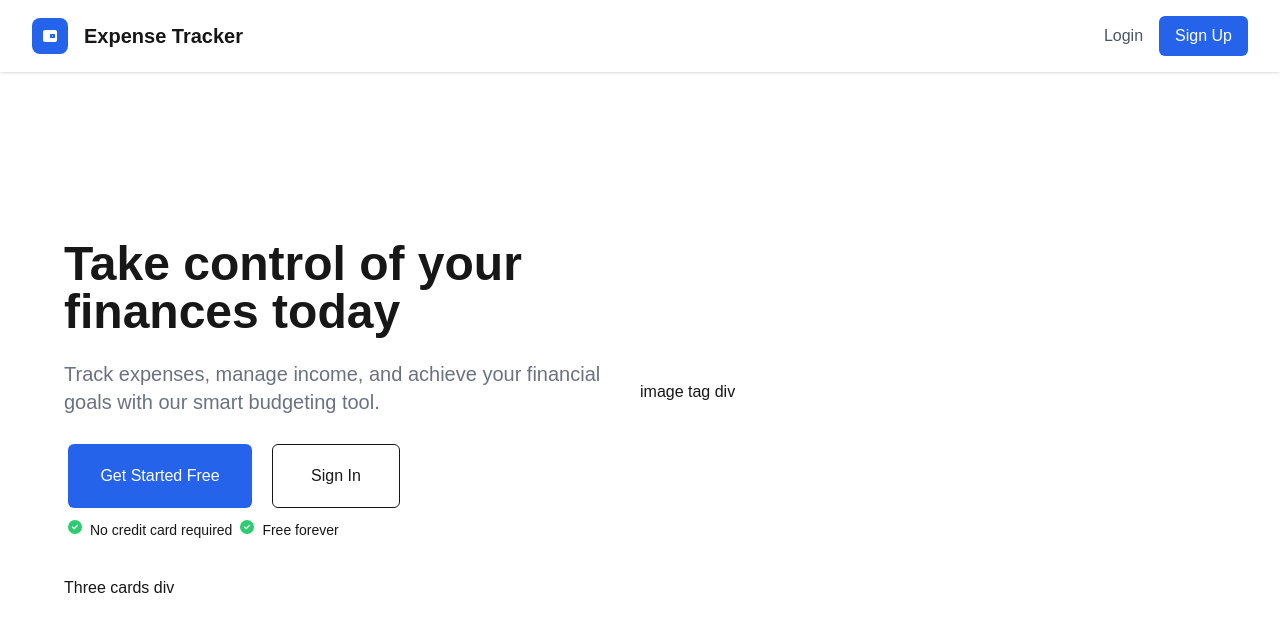
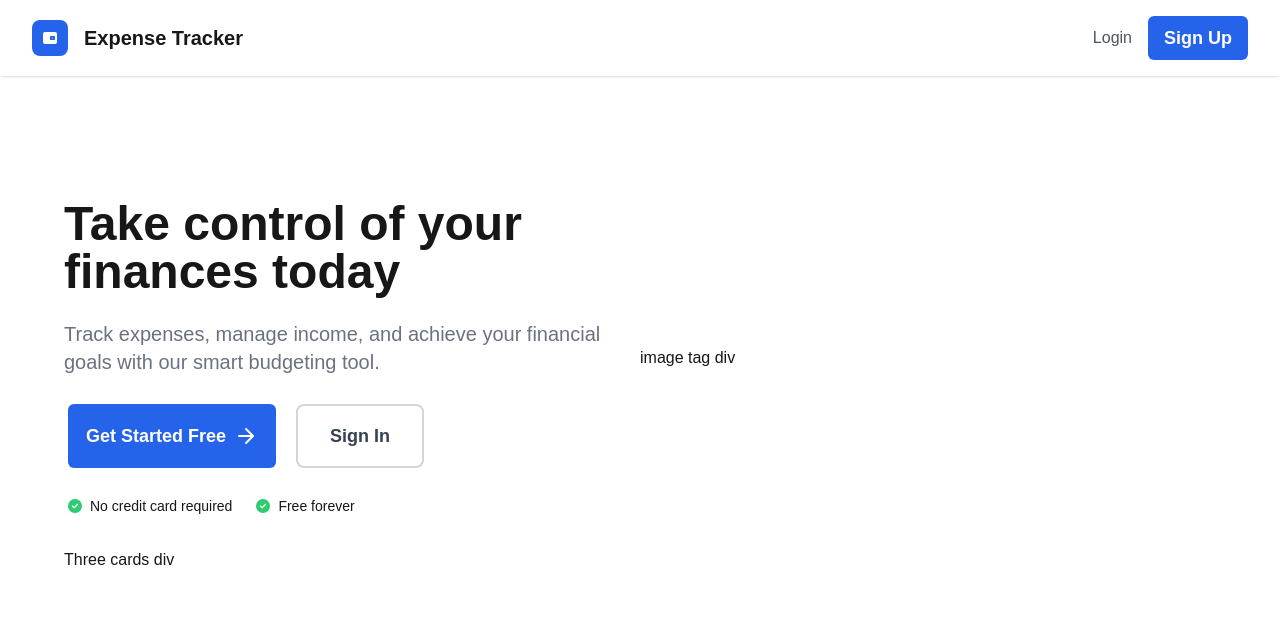
Before and after one commit to aswin1998-8/Expense-app-frontend, a Next.js app in the folder expense-app/: page /expense-tracker in a window 1280 px wide. Shown: the top 632 px of the page. Built offline with nearby package versions, Linux system fonts and the light colour scheme.

Commit message:
some changes

```diff
--- a/expense-app/app/(public)/expense-tracker/page.tsx
+++ b/expense-app/app/(public)/expense-tracker/page.tsx
@@ -1,10 +1,10 @@
 "use client";
-import React from "react";
 import AppPrimaryButton from "../../../components/appPrimaryButton/appPrimaryButton";
 import CheckIcon from "../../../components/icons/checkicon"
+import ArrowIcon from "../../../components/icons/arrowicon"
 const ExpenseTracker = () => {
     return (
-       <div className="mt-60">
+       <div className="mt-50">
         <div className="max-w-6xl mx-auto mx-6 my-4">
             <div className="flex items-center justify-between my-8">
                 <div className="w-1/2">
@@ -16,23 +16,36 @@ const ExpenseTracker = () => {
                     </div>
                     <div className="mt-6 flex  col-2">
                         <div className="p-1">
-                        <AppPrimaryButton className="w-46 h-16" onClick={() => {}}>
+                        <AppPrimaryButton className="w-52 h-16 flex items-center justify-center" onClick={() => {}}>
+                            <div className="flex gap-2 items-center justify-center">
                             Get Started Free
+                            <ArrowIcon></ArrowIcon>
+                            </div>
                         </AppPrimaryButton>
                         </div>
                         <div className="p-1 pl-4">
-                        <button className="bg-[white] text-md font-medium px-4 py-2 border rounded-md hover:cursor-pointer w-32 h-16">
+                        <button className="border-2 border-gray-300 hover:border-gray-400 text-gray-700 px-8 py-4 rounded-lg font-semibold text-lg transition">
                             Sign In
                         </button>
                         </div>
 
                     </div>
-                    <div className="mt-1 flex  col-2">
-                        <div className="p-1 flex">
-                        <CheckIcon></CheckIcon><p className="text-sm pl-2">No credit card required</p>
+                    <div className="mt-6 flex  col-2 pl-1">
+                        <div className="flex items-center justify-center">
+                            <div>
+                            <CheckIcon></CheckIcon>
+                            </div>
+                            <div>
+                                <p className="text-sm pl-2">No credit card required</p>
+                            </div>
                         </div>
-                        <div className="p-1 flex">
-                        <CheckIcon></CheckIcon><p className="text-sm pl-2">Free forever</p>
+                        <div className="pl-6 flex items-center  justify-center">
+                        <div>
+                           <CheckIcon></CheckIcon>
+                        </div>
+                        <div>
+                           <p className="text-sm pl-2">Free forever</p>
+                        </div>
                         </div>
                     </div>
                 </div>
--- a/expense-app/components/appPrimaryButton/appPrimaryButton.tsx
+++ b/expense-app/components/appPrimaryButton/appPrimaryButton.tsx
@@ -4,7 +4,7 @@ import React from "react";
 
 const AppPrimaryButton = ({children, onClick, className}: {children: React.ReactNode, onClick: () => void, className:string}) => {
     return (
-        <button className={`bg-[#2563eb] text-white text-md font-medium px-4 py-2 rounded-md hover:cursor-pointer ${className}`} onClick={onClick}>
+        <button className={`bg-[#2563eb] text-white text-md font-medium py-2 rounded-md hover:cursor-pointer hover:bg-blue-700 font-semibold text-lg transition ${className}`} onClick={onClick}>
             {children}
         </button>
     )
--- /dev/null
+++ b/expense-app/components/icons/arrowicon.tsx
@@ -0,0 +1,33 @@
+import React from 'react';
+
+interface ArrowIconProps {
+  size?: number;
+  className?: string;
+  color?: string;
+}
+
+const ArrowIcon: React.FC<ArrowIconProps> = ({
+  size = 24,
+  className = '',
+  color = 'currentColor'
+}) => {
+  return (
+    <svg
+      width={size}
+      height={size}
+      viewBox="0 0 24 24"
+      fill="none"
+      xmlns="http://www.w3.org/2000/svg"
+      className={className}
+    >
+      <path
+        d="M5 12H19M19 12L12 5M19 12L12 19"
+        stroke={color}
+        strokeWidth="2"
+        strokeLinecap="round"
+        strokeLinejoin="round"
+      />
+    </svg>
+  );
+};
+export default ArrowIcon;
--- a/expense-app/components/navigation/navbar.tsx
+++ b/expense-app/components/navigation/navbar.tsx
@@ -31,7 +31,7 @@ const Navbar = () => {
                 Login
                 </span>
 
-                <AppPrimaryButton onClick={() => {}}>
+                <AppPrimaryButton className="px-4" onClick={() => {}}>
                     Sign Up
                 </AppPrimaryButton>
 
```
